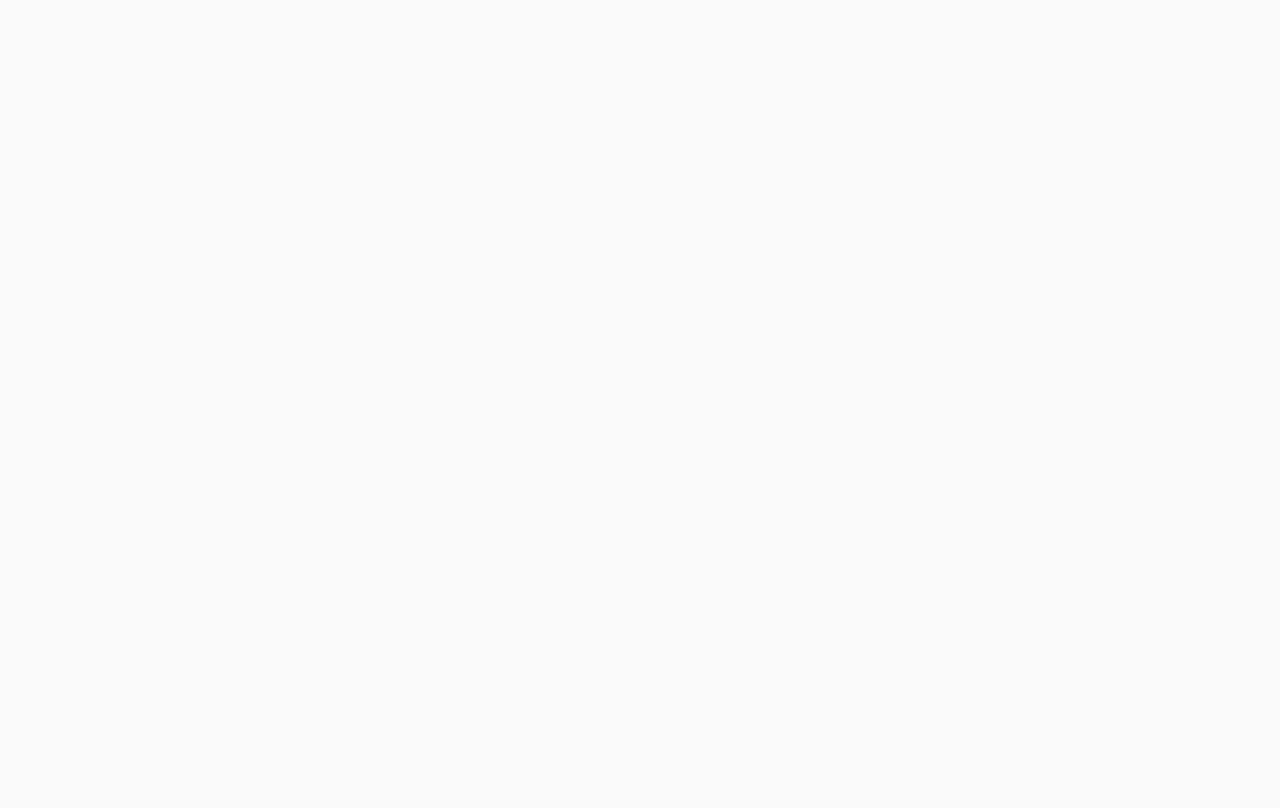
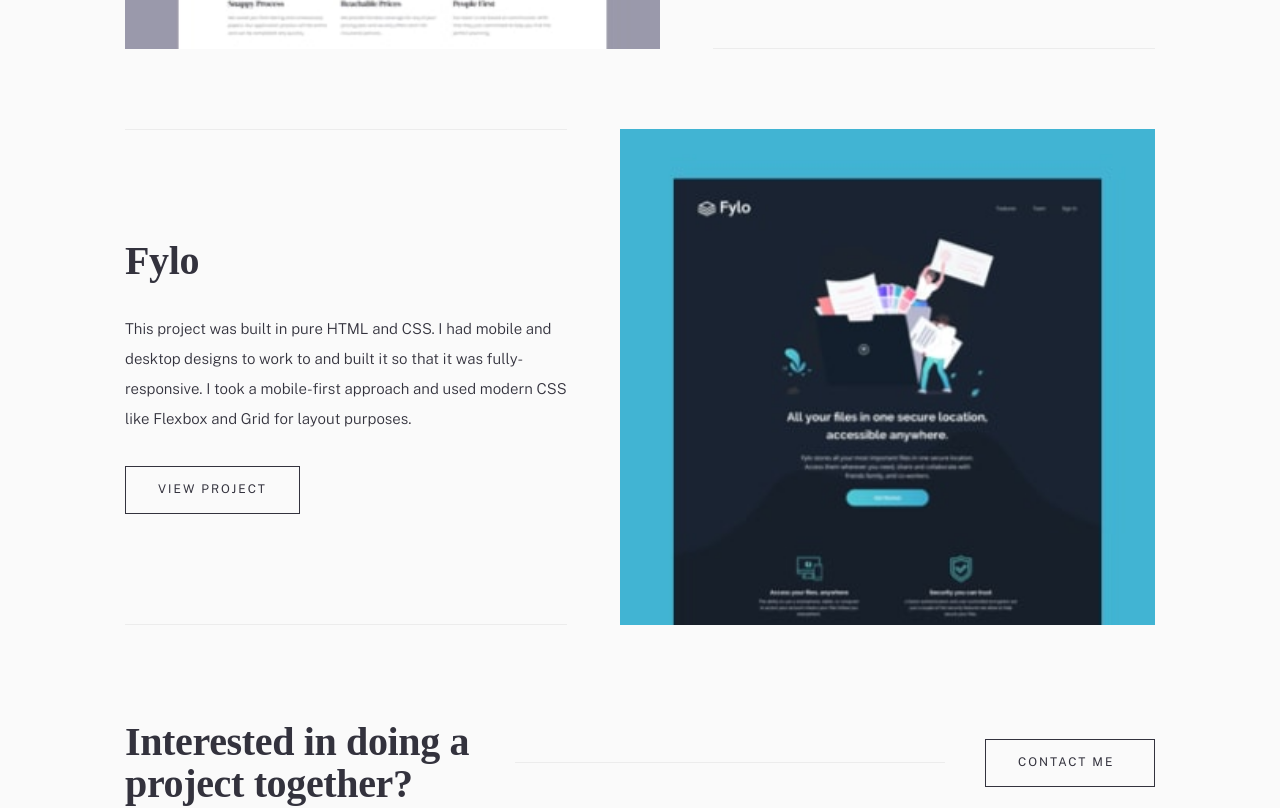
Before and after one commit to Olha-Fursova/Minimalist-portfolio-website, a React (Vite) app: page /portfolio in a window 1280 px wide. Shown: the part 1740-2548 px from the top of the page. Before the commit the page ends 800 px from the top, so only its background shows below. Built offline with nearby package versions, Linux system fonts and the light colour scheme; a web font is replaced by a local one.

Commit message:
Build Portfolio preview page, Add Preview project list component with mobile-first/tablet/desktop styles

```diff
--- /dev/null
+++ b/src/components/PreviewProjectList/PreviewProjectList.jsx
@@ -0,0 +1,46 @@
+import { useLocation, Link } from "react-router-dom";
+
+import ResponsiveImage from "../images/ResponsiveImage/ResponsiveImage";
+
+import css from "./PreviewProjectList.module.css";
+
+const PreviewProjectList = ({ projects }) => {
+  const location = useLocation();
+  return (
+    <ul className={css.project__list}>
+      {projects.map((project, index) => (
+        <li
+          className={`${css.project__card} ${
+            index % 2 !== 0 ? css.card__reverse : ""
+          }`}
+          key={project.id}
+        >
+          <ResponsiveImage
+            baseName={project.image__name}
+            alt={project.image__alt}
+            folderName={"portfolio"}
+          />
+          <div className={css.project__content}>
+            <div className="decorative__line"></div>
+            <article className={css.project__text}>
+              <h3 className="section__title">{project.name}</h3>
+              <p className={css.project__description}>{project.description}</p>
+
+              <Link
+                className="btn btn__secondary"
+                to={`/portfolio/${project.id}`}
+                state={location}
+              >
+                View Project
+              </Link>
+            </article>
+
+            <div className="decorative__line"></div>
+          </div>
+        </li>
+      ))}
+    </ul>
+  );
+};
+
+export default PreviewProjectList;
--- /dev/null
+++ b/src/components/PreviewProjectList/PreviewProjectList.module.css
@@ -0,0 +1,97 @@
+/* ========================
+    PREVIEW PROJECT LIST
+======================== */
+
+/* Containers */
+
+.project__list {
+  width: 100%;
+  display: flex;
+  flex-direction: column;
+  align-items: flex-start;
+  gap: 8rem;
+}
+
+.project__card {
+  display: flex;
+  flex-direction: column;
+  align-items: flex-start;
+  gap: 3.2rem;
+}
+
+.project__content,
+.project__text {
+  display: flex;
+  flex-direction: column;
+  align-items: flex-start;
+  gap: 2.4rem;
+}
+
+/* Typography */
+
+.project__description {
+  font-size: 1.5rem;
+  line-height: 200%;
+  letter-spacing: 0;
+  font-weight: 300;
+}
+
+/* Tablet */
+
+@media screen and (min-width: 48rem) {
+  .project__card {
+    display: grid;
+    grid-template-columns: 1.21fr 1fr;
+    align-items: center;
+    gap: 5.3rem;
+  }
+
+  .card__reverse {
+    grid-template-columns: 1fr 1.21fr;
+    align-self: flex-end;
+  }
+
+  .card__reverse > :first-child {
+    order: 2;
+  }
+
+  .card__reverse > :last-child {
+    order: 1;
+  }
+
+  .project__content {
+    height: 100%;
+    justify-content: space-between;
+  }
+
+  .project__text {
+    gap: 3.2rem;
+  }
+}
+
+/* Desktop */
+
+@media screen and (min-width: 90rem) {
+  .project__list {
+    width: 111rem;
+  }
+
+  .project__card {
+    max-width: 101.5rem;
+    grid-template-columns: 54rem 35rem;;
+    gap: 12.5rem;
+  }
+
+  .project__text {
+    gap: 3rem;
+  }
+
+  .card__reverse {
+    grid-template-columns: 35rem 54rem;
+  }
+
+  .project__description {
+    font-size: 1.6rem;
+    line-height: 187.5%;
+  }
+}
--- a/src/components/images/ResponsiveImage/ResponsiveImage.module.css
+++ b/src/components/images/ResponsiveImage/ResponsiveImage.module.css
@@ -7,7 +7,6 @@
 .image__container {
   height: fit-content;
   overflow: hidden;
-  align-self: stretch;
 }
 
 /* Images */
--- a/src/pages/Portfolio/Portfolio.jsx
+++ b/src/pages/Portfolio/Portfolio.jsx
@@ -1,5 +1,20 @@
+import css from "./Portfolio.module.css";
+
+import { projectsPreviews } from "../../data/projects-preview";
+import PreviewProjectList from "../../components/PreviewProjectList/PreviewProjectList";
+import CTA from "../../components/CTA/CTA";
+
 const Portfolio = () => {
-  return;
-}
+  return (
+    <>
+      <div className="section">
+        <div className={`container ${css.portfolio__container}`}>
+          <PreviewProjectList projects={projectsPreviews} />
+        </div>
+      </div>
+      <CTA />
+    </>
+  );
+};
 
 export default Portfolio;
--- a/src/pages/Portfolio/Portfolio.module.css
+++ b/src/pages/Portfolio/Portfolio.module.css
@@ -0,0 +1,3 @@
+/* ========================
+    PORTFOLIO PAGE
+======================== */
```
